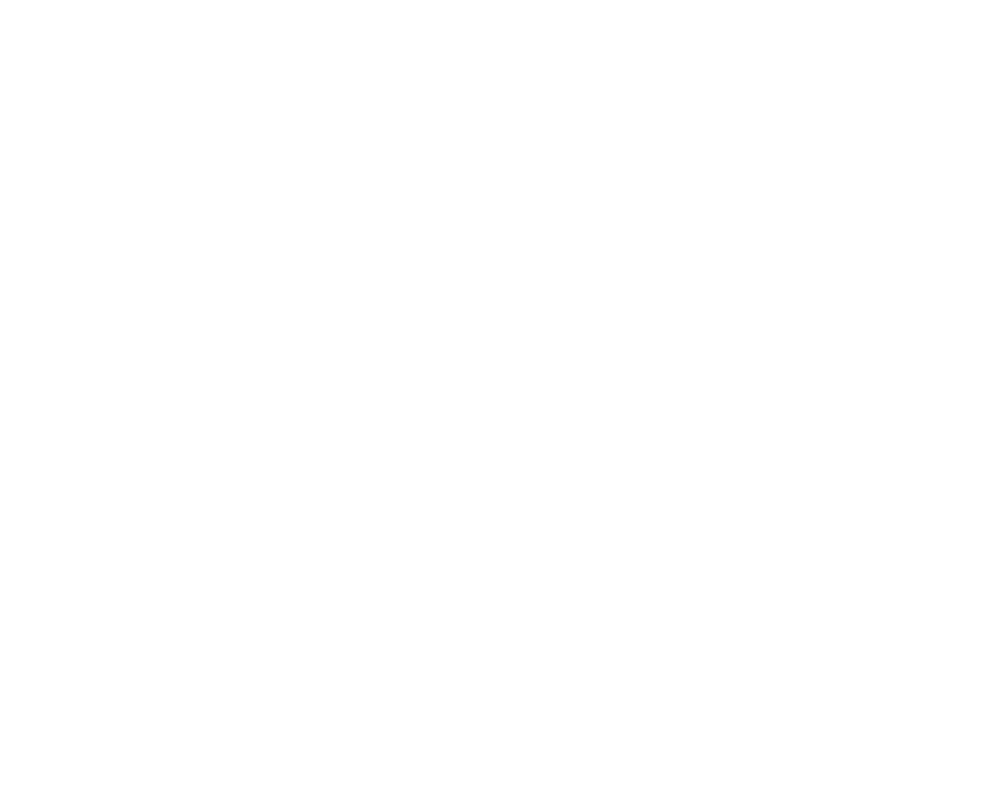
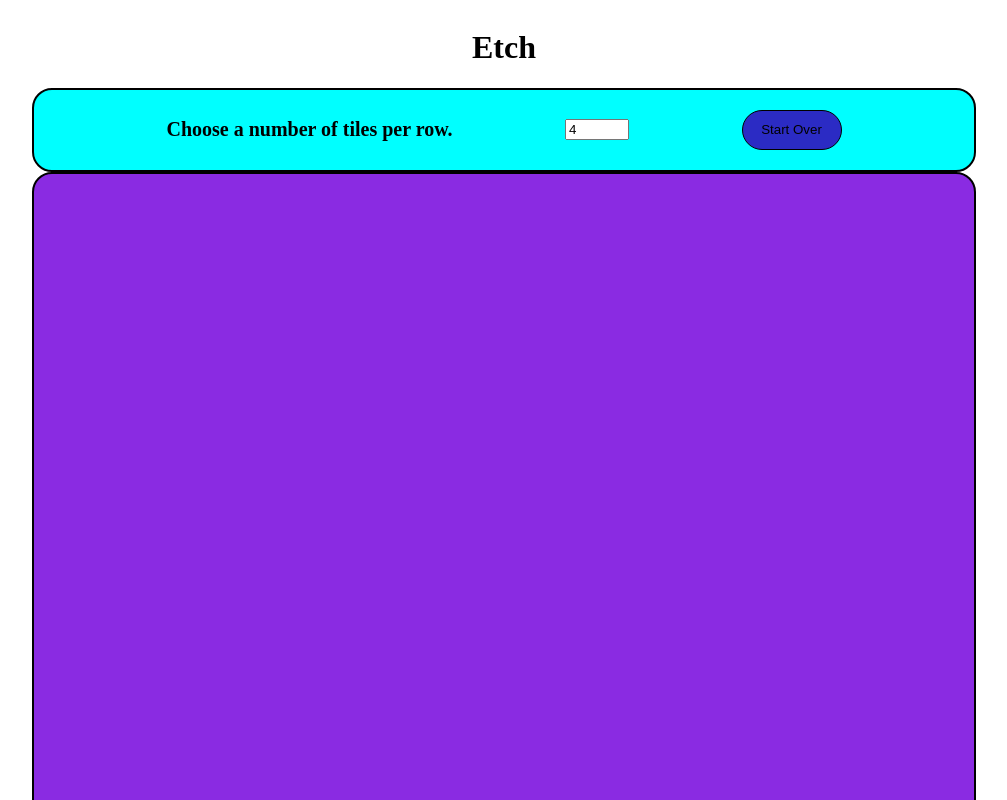
Before and after one commit to CAllan5/Etch, a plain HTML site: page index.html in a window 1280 px wide. Shown: the top 800 px of the page, without its empty margins (136-1143 px from the left). Drawn offline with Linux system fonts and the light colour scheme.

Commit message:
created css for project

```diff
--- a/index.html
+++ b/index.html
@@ -10,7 +10,13 @@
 </head>
 
 <body>
-
+    <h1>Etch</h1>
+    <div class='top'>
+        <div>Choose a number of tiles per row.</div>
+        <input id='inputNum' type="number" id="quantity" name="quantity" min="2" max="100" value="4">
+        <button id="refresh">Start Over</button>
+    </div>
+    <div id="main"></div>
 </body>
 
 </html>
--- a/style.css
+++ b/style.css
@@ -0,0 +1,48 @@
+body {
+    display: flex;
+    justify-content: center;
+    align-items: center;
+    flex-direction: column;
+}
+
+.top {
+    display: flex;
+    justify-content: space-evenly;
+    align-items: center;
+    border: 2px solid black;
+    border-radius: 20px;
+    background-color: cyan;
+    padding: 20px;
+    width: 900px;
+    font-weight: 800;
+    font-size: 20px;
+}
+
+#refresh {
+    background-color: rgb(43, 43, 196);
+    width: 100px;
+    height: 40px;
+    text-align: center;
+    border: 1px solid black;
+    border-radius: 20px;
+}
+
+#main {
+    display: flex;
+    flex-wrap: wrap;
+    justify-content: center;
+    border: 2px solid black;
+    border-radius: 20px;
+    width: 900px;
+    height: 900px;
+    padding: 20px;
+    overflow: hidden;
+    background-color: blueviolet;
+}
+
+.tile {
+    box-sizing: border-box;
+    background-color: white;
+    margin: opx;
+    border: 1px solid rgb(167, 158, 158);
+}
```
